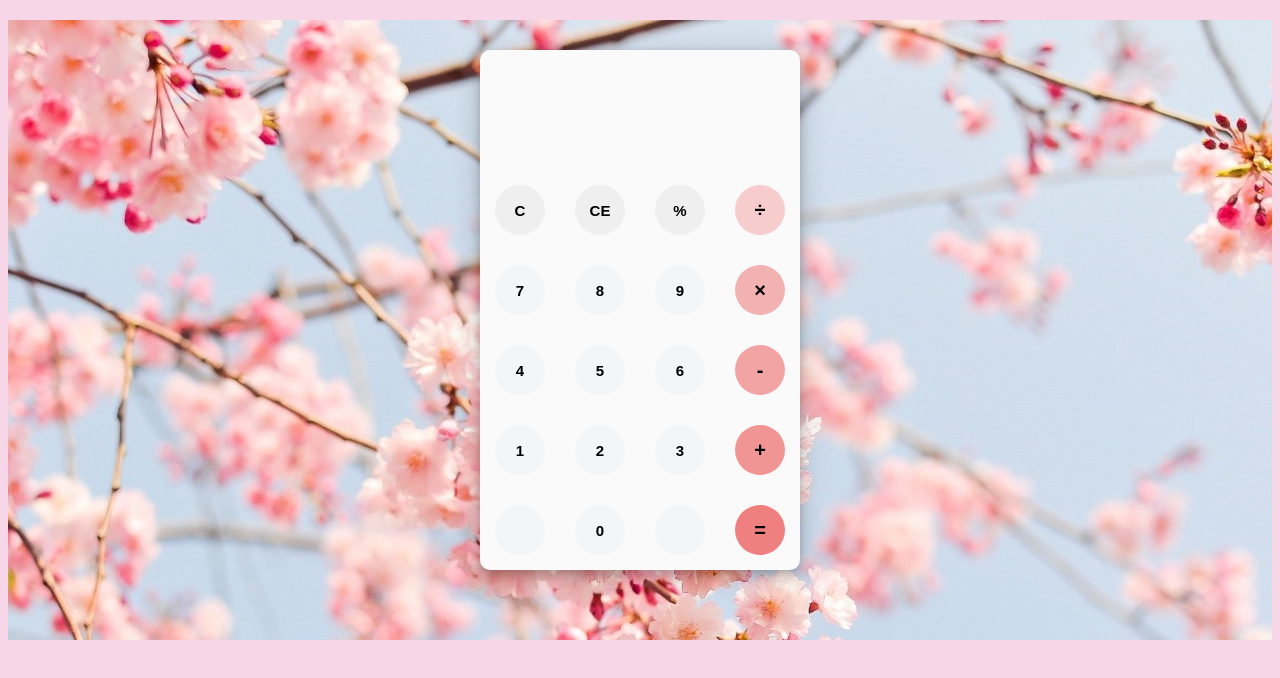
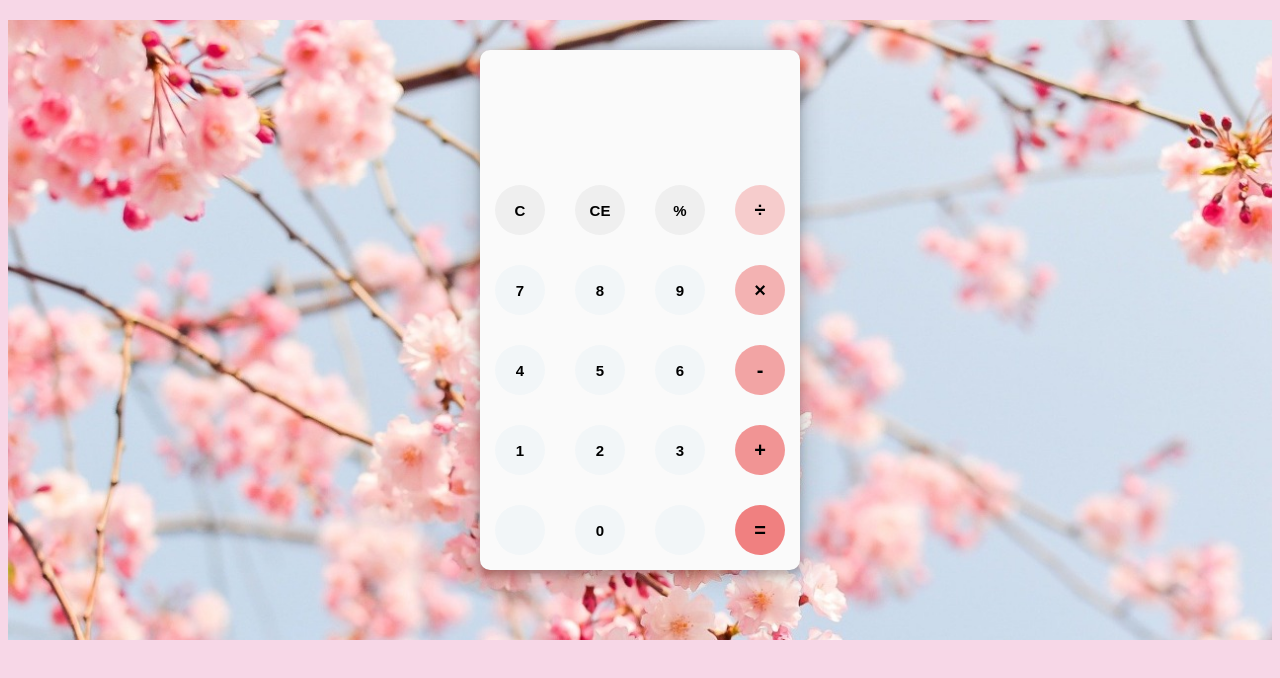
Before and after one commit to LuizaAlanis/calculator, a plain HTML site: page Index.html in a window 1280 px wide. Drawn offline with Linux system fonts and the light colour scheme.

Commit message:
Update Style.css

```diff
--- a/Style.css
+++ b/Style.css
@@ -5,7 +5,9 @@ body{
 #container{
     widows: 100%;
     height: 620px;
+    width: 100%;
     background-image: url(cherry.jpeg);
+    background-size: cover;
     margin: 20px auto;
 }
 #calculator{
```
